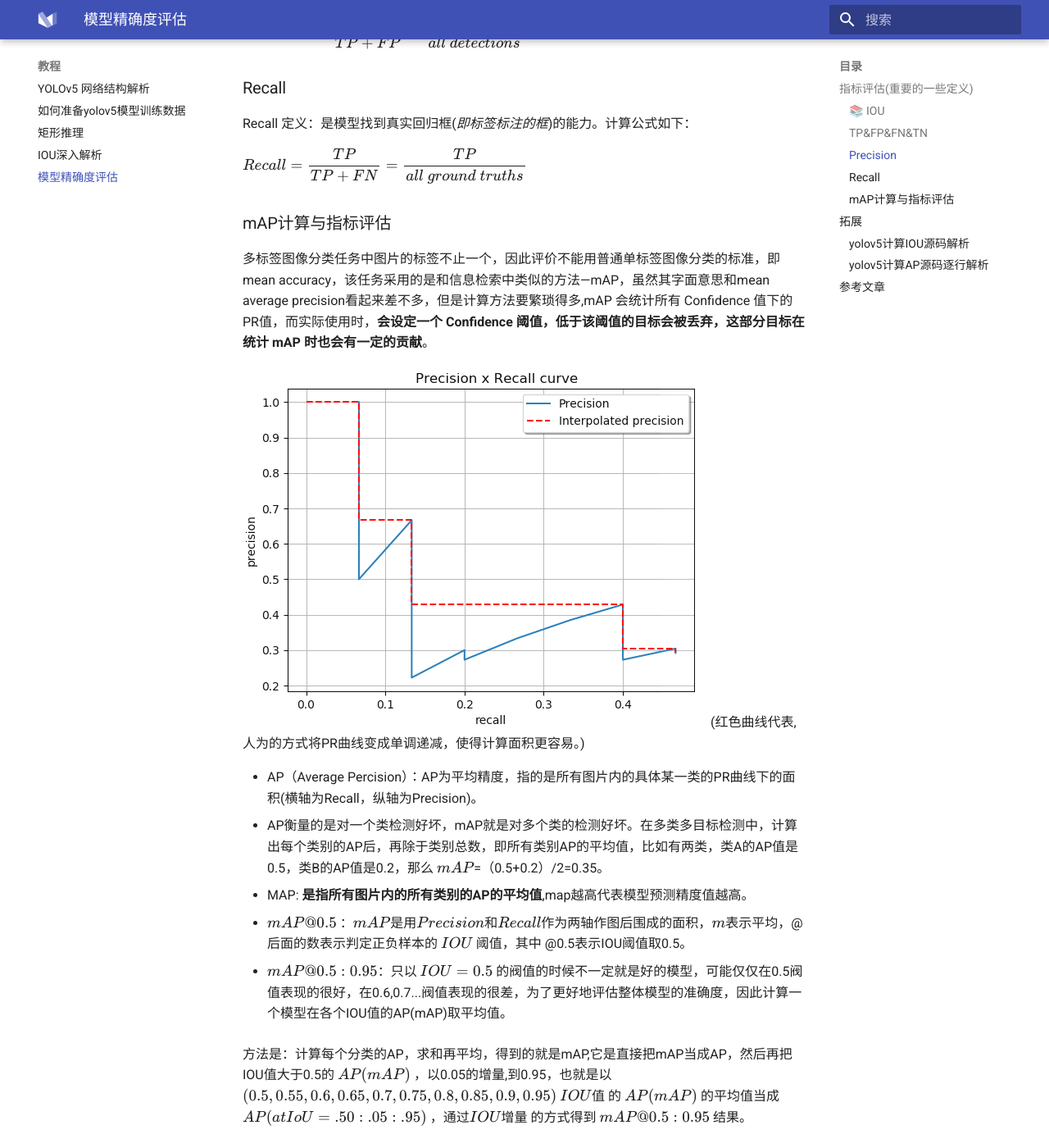
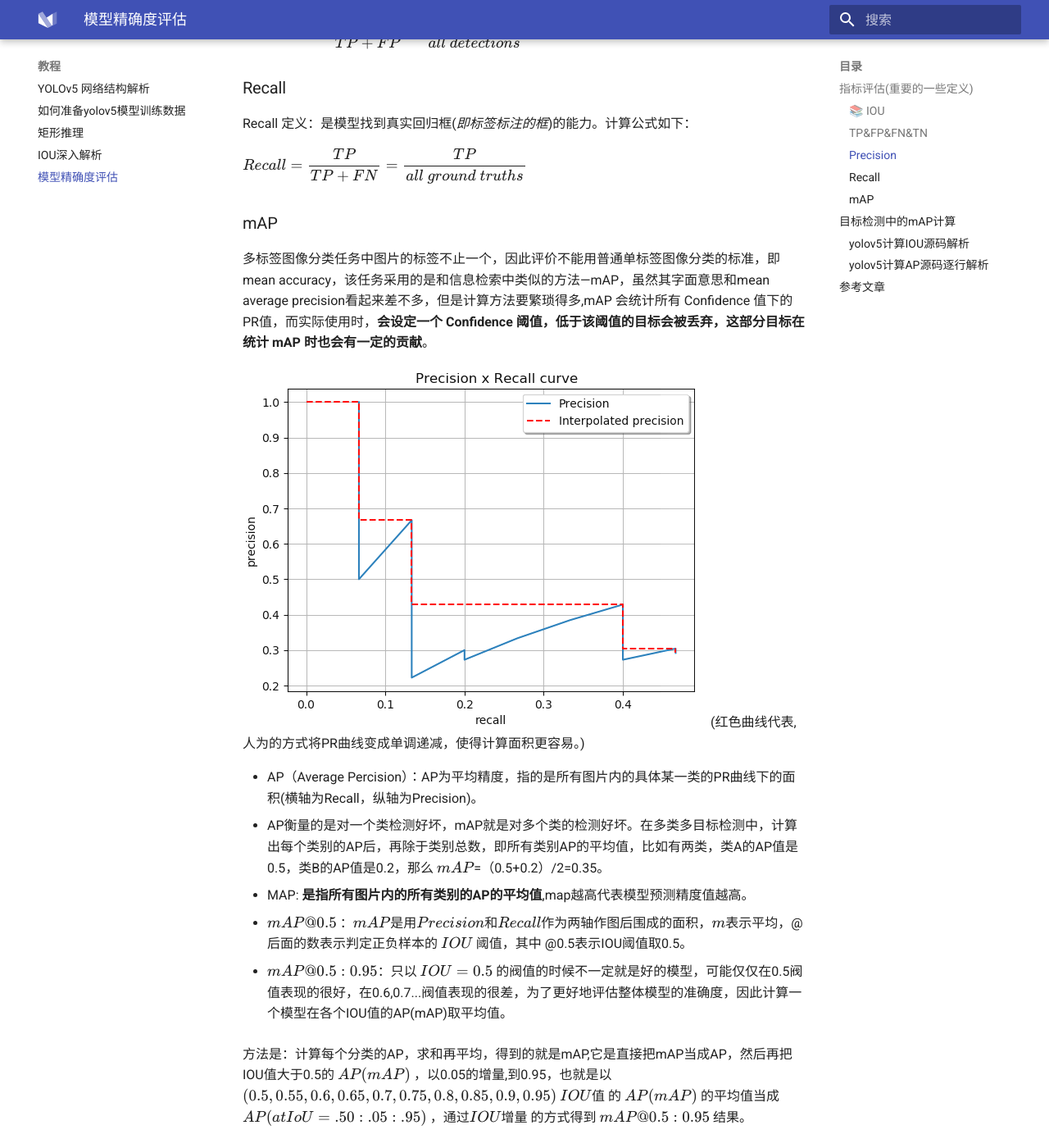
Before and after one commit to Oneflow-Inc/oneflow-yolo-doc, an MkDocs documentation site: the page built from docs/tutorials/05_chapter/map_analysis.md, in a window 1280 px wide and 1400 px high, scrolled down 1474 px. Shown: the whole window at 82% size. Built offline with MkDocs 1.6.1 and Material for MkDocs 9.7.7, drawn with Linux system fonts in a browser that asks for light colours.

Commit message:
'tutorials/05_chapter/map_analysis.md'

```diff
--- a/docs/tutorials/05_chapter/map_analysis.md
+++ b/docs/tutorials/05_chapter/map_analysis.md
@@ -65,7 +65,7 @@
 $Recall = \dfrac{TP}{TP+FN}=\dfrac{TP}{all \ ground \ truths}$
 
 
-### mAP计算与指标评估
+### mAP
 
  多标签图像分类任务中图片的标签不止一个，因此评价不能用普通单标签图像分类的标准，即mean accuracy，该任务采用的是和信息检索中类似的方法—mAP，虽然其字面意思和mean average precision看起来差不多，但是计算方法要繁琐得多,mAP 会统计所有 Confidence 值下的 PR值，而实际使用时，**会设定一个 Confidence 阈值，低于该阈值的目标会被丢弃，这部分目标在统计 mAP 时也会有一定的贡献**。
 
@@ -82,7 +82,8 @@
 方法是：计算每个分类的AP，求和再平均，得到的就是mAP,它是直接把mAP当成AP，然后再把IOU值大于0.5的 $AP(mAP)$ ，以0.05的增量,到0.95，也就是以 $(0.5, 0.55, 0.6, 0.65, 0.7, 0.75, 0.8, 0.85, 0.9, 0.95)$ $IOU值$ 的 $AP(mAP)$ 的平均值当成 $AP(at IoU=.50:.05:.95)$ ，通过$IOU增量$ 的方式得到  $mAP@0.5:0.95$ 结果。
 
 
-## 拓展
+## 目标检测中的mAP计算
+
 ### yolov5计算IOU源码解析
 源代码地址：
 
```
